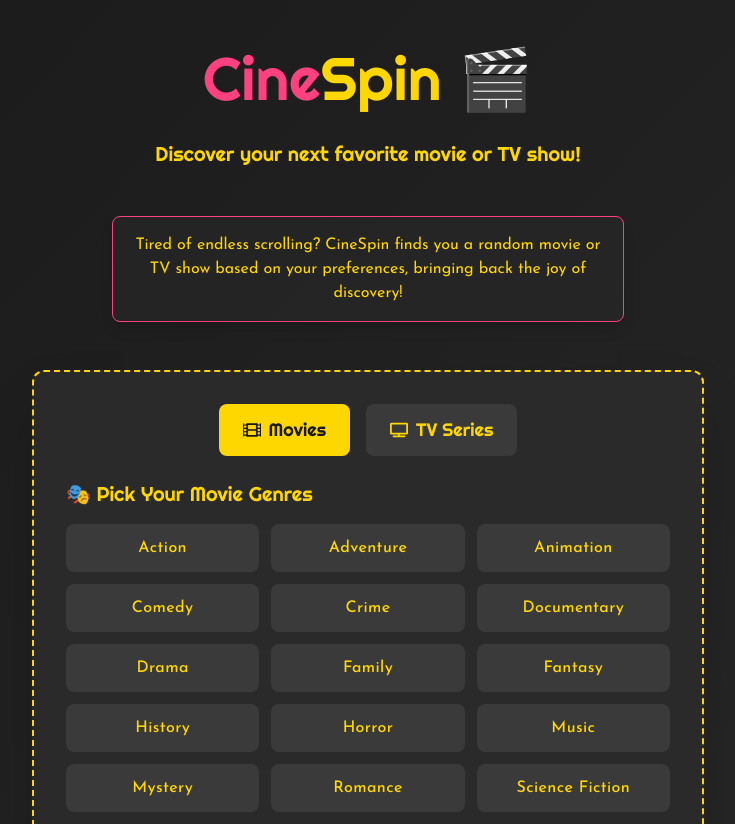
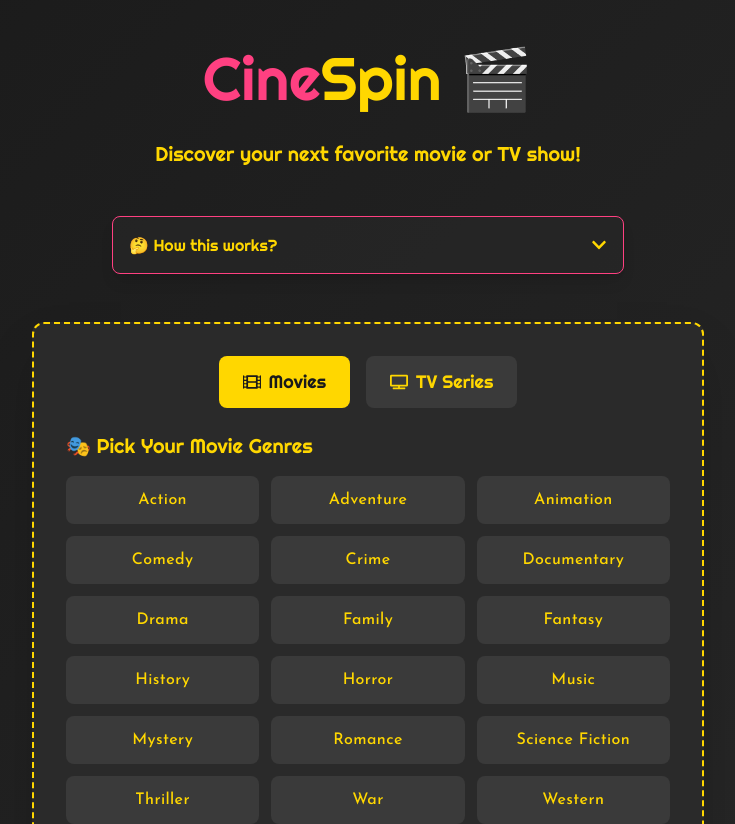
Before and after one commit to sanjayBala/cinespin, a Next.js app: page / in a window 1280 px wide. Shown: the top 824 px of the page, without its empty margins (272-1007 px from the left). Built offline with nearby package versions, Linux system fonts and the light colour scheme; no server answers.

Commit message:
update tests

```diff
--- a/src/app/page.tsx
+++ b/src/app/page.tsx
@@ -3,7 +3,7 @@
 import { useState } from 'react';
 import MoviePreferencesForm from '@/components/MoviePreferencesForm';
 import { MediaPreferencesFilter, discoverMedia, MediaItem } from '@/lib/tmdb';
-import { FaSpinner, FaArrowLeft, FaHome, FaSearch } from 'react-icons/fa';
+import { FaSpinner, FaArrowLeft, FaHome, FaSearch, FaChevronDown, FaChevronUp } from 'react-icons/fa';
 import MovieCard from '@/components/MovieCard';
 import Image from 'next/image';
 
@@ -11,6 +11,7 @@ export default function Home() {
   const [loading, setLoading] = useState(false);
   const [recommendation, setRecommendation] = useState<MediaItem | null>(null);
   const [currentPreferences, setCurrentPreferences] = useState<MediaPreferencesFilter | null>(null);
+  const [showExplanation, setShowExplanation] = useState(false);
 
   const handleSubmit = async (preferences: MediaPreferencesFilter) => {
     setLoading(true);
@@ -133,10 +134,22 @@ export default function Home() {
           Discover your next favorite movie or TV show!
         </p>
 
-        <div className="max-w-lg mx-auto bg-[#2a2a2a]/50 border border-[#FF4081] rounded-lg p-4 mb-8 sm:mb-12 text-center shadow-lg">
-          <p className="text-sm sm:text-base text-[#FFD700]">
-            Tired of endless scrolling? CineSpin finds you a random movie or TV show based on your preferences, bringing back the joy of discovery!
-          </p>
+        {/* Collapsible Explanation Card */}
+        <div className="max-w-lg mx-auto bg-[#2a2a2a]/50 border border-[#FF4081] rounded-lg mb-8 sm:mb-12 shadow-lg overflow-hidden">
+          <button
+            onClick={() => setShowExplanation(!showExplanation)}
+            className="w-full flex justify-between items-center p-4 text-left text-[#FFD700] font-righteous focus:outline-none"
+          >
+            <span>🤔 How this works?</span>
+            {showExplanation ? <FaChevronUp /> : <FaChevronDown />}
+          </button>
+          {showExplanation && (
+            <div className="p-4 pt-0">
+              <p className="text-sm sm:text-base text-[#FFD700]">
+                Tired of endless scrolling? CineSpin finds you a random movie or TV show based on your preferences, bringing back the joy of discovery!
+              </p>
+            </div>
+          )}
         </div>
 
         <MoviePreferencesForm onSubmit={handleSubmit} initialPreferences={currentPreferences || undefined} />
```
Also changed, not shown: 2 other files (tests, documents, lock files or other folders).
